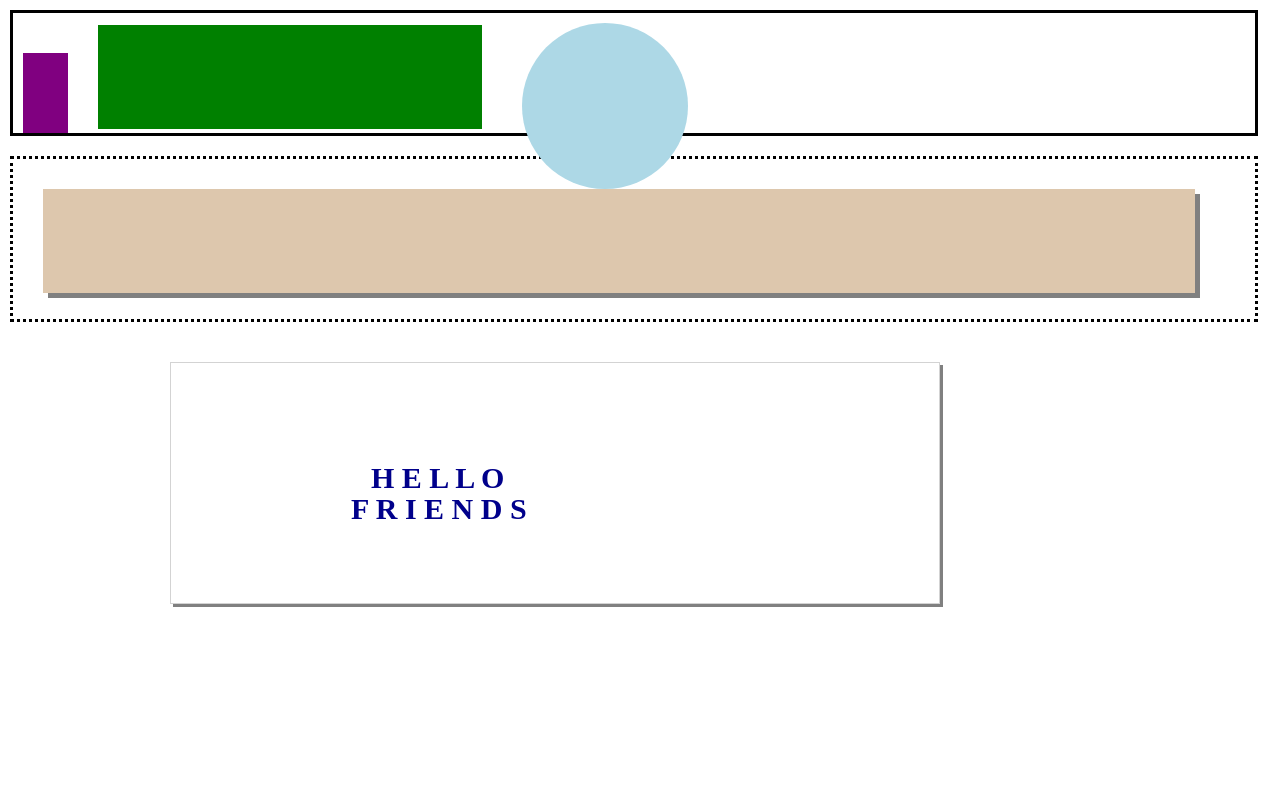
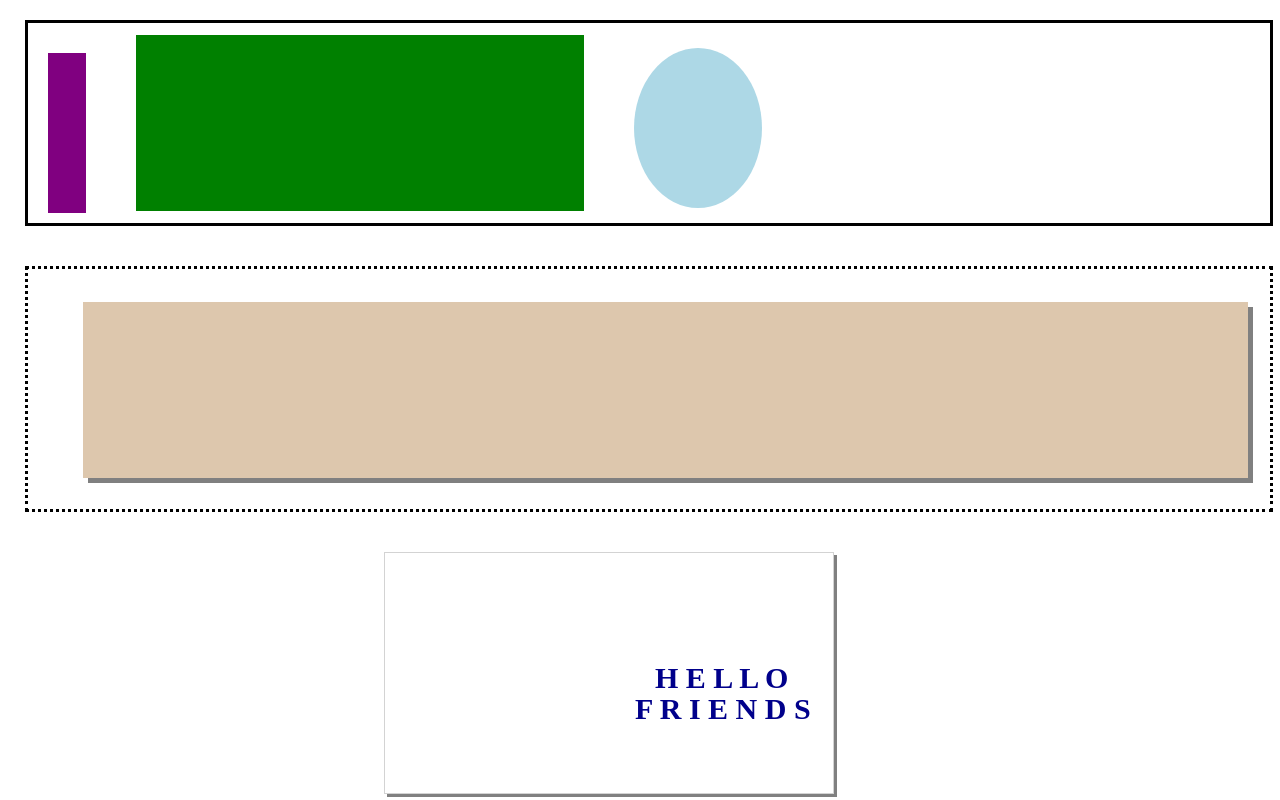
Before and after one commit to MasonMaag/html-css-2-lab, a plain HTML site: page drill-2/index.html in a window 1280 px wide. Drawn offline with Linux system fonts and the light colour scheme.

Commit message:
second commit

```diff
--- a/drill-2/index.css
+++ b/drill-2/index.css
@@ -1,65 +1,66 @@
 .shapes{
     display: flex;
     width:97vw;
-    height: 15vh;
+    height: 25vh;
     border: solid black;
-    margin: 10px;
+    margin-top: 20px;
+    margin-left: 25px;
 }
 
 .skinnyrec{
     display:flex;
-    width:3.5vw;
-    height:10vh;
+    width:3vw;
+    height:20vh;
     background-color: purple;
-    margin-top: 40px;
-    margin-left: 10px;
+    margin-top: 30px;
+    margin-left: 20px;
 }
 
 .bigrec{
     display: flex;
-    width: 30vw;
-    height: 13vh;
+    width: 35vw;
+    height: 22vh;
     background-color: green;
     margin-top: 12px;
-    margin-left: 30px;
+    margin-left: 50px;
 }
 
 .circle{
     display: flex;
-    width: 13vw;
-    height: 13vw;
+    width: 10vw;
+    height:20vh;
     background-color: lightblue;
     border-radius: 50%;
-    margin-top: 10px;
-    margin-left: 40px;
+    margin-top: 25px;
+    margin-left: 50px;
 }
 
 .border{
     display: flex;
     width:97vw;
-    height: 20vh;
+    height: 30vh;
     border: dotted black;
-    margin-top: 20px;
-    margin-left: 10px;
+    margin-top: 40px;
+    margin-left: 25px;
 }
 
 .rectangle{
     display:flex;
-    width: 90vw;
-    height: 13vh;
+    width: 91vw;
+    height: 22vh;
     background-color: rgb(221, 199, 173);
-    margin-left: 30px;
-    margin-top: 30px;
-    box-shadow: 5px 5px grey;
+    margin-left: 55px;
+    margin-top: 33px;
+    box-shadow:5px 5px grey;
 
 }
 
 .hellobox{
     display: flex;
-    width: 60vw;
+    width: 35vw;
     height: 30vh;
     border: lightgray 1px solid;
-    margin-left: 170px;
+    margin-left: 30vw;
     margin-top: 40px;
     box-shadow: 3px 3px grey ;
 }
@@ -67,8 +68,8 @@
 .hellotext{
     display: flex;
     font-size: 30px;
-    margin-top: 100px;
-    margin-left: 200px;
+    margin-top: 110px;
+    margin-left: 270px;
     color: darkblue;
     font-weight: 600;
 }
@@ -77,7 +78,7 @@
     display: flex;
     font-size: 30px;
     margin-top: 1px;
-    margin-left: 180px;
+    margin-left: 250px;
     color: darkblue;
     font-weight: 600;
 }
```
Also changed, not shown: drill-3/index.css (+8 -7 lines).
